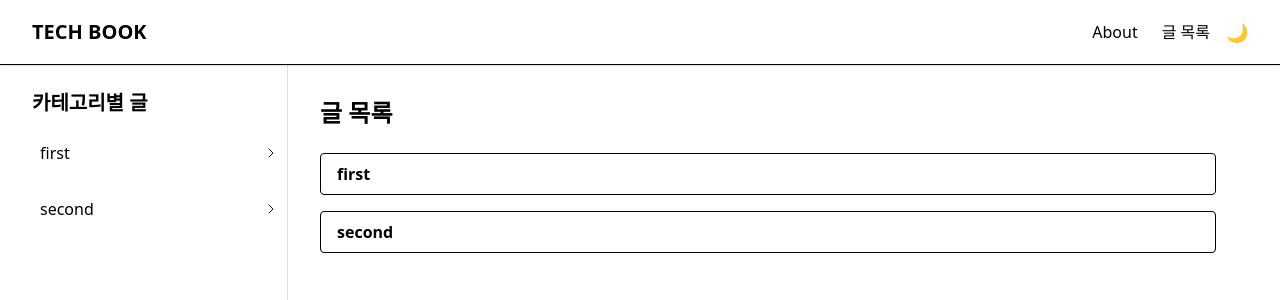
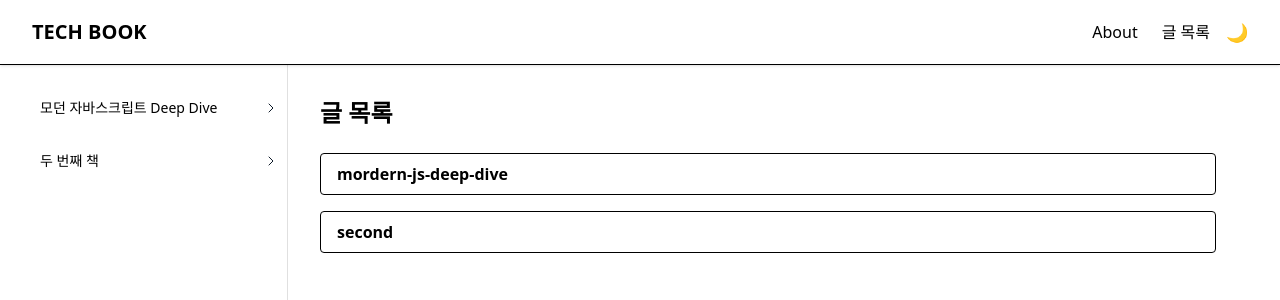
Before and after one commit to seonghoho/tech-book, a Next.js app: page / in a window 1280 px wide. Shown: the top 300 px of the page. Built offline with nearby package versions, Linux system fonts and the light colour scheme.

Commit message:
fix: category 한글로 표시하기 위한 객체 추가

```diff
--- a/src/components/Sidebar.tsx
+++ b/src/components/Sidebar.tsx
@@ -4,6 +4,7 @@ import Link from "next/link";
 import { PostMeta } from "@/lib/getPostsByCategory";
 import { useState, useRef } from "react";
 import { ChevronDownIcon, ChevronRightIcon } from "@/assets/svg";
+import { categoryMap } from "@/lib/categoryMap";
 
 type Props = {
   data: Record<string, PostMeta[]>;
@@ -19,16 +20,16 @@ export default function Sidebar({ data }: Props) {
 
   return (
     <div className="space-y-4">
-      <h2 className="text-xl font-bold mb-2">카테고리별 글</h2>
+      {/* <h2 className="text-lg font-bold mb-2">카테고리별 글</h2> */}
       {Object.entries(data).map(([category, posts]) => {
         const isOpen = openCategory === category;
         return (
-          <div key={category}>
+          <div key={category} className="text-[14px]">
             <button
               className="flex justify-between items-center w-full px-2 py-2 hover:bg-gray-100 dark:hover:bg-zinc-800 rounded text-left font-medium"
               onClick={() => toggleCategory(category)}
             >
-              <span>{category}</span>
+              <span>{categoryMap[category] ?? category}</span>
               {isOpen ? (
                 <ChevronDownIcon className="w-4 h-4 text-[#0F1B2A] dark:text-white" />
               ) : (
@@ -41,7 +42,7 @@ export default function Sidebar({ data }: Props) {
                 height: isOpen
                   ? `${
                       (ref.current?.scrollHeight &&
-                        ref.current?.scrollHeight * posts.length + 15) ||
+                        ref.current?.scrollHeight * posts.length) ||
                       0
                     }px`
                   : "0px",
@@ -49,16 +50,16 @@ export default function Sidebar({ data }: Props) {
             >
               <ul
                 ref={ref}
-                className="mt-1 space-y-1 pl-4 border-l border-border"
+                className="mt-1 ml-4 space-y-1 border-l border-border"
               >
                 {posts.map((post) => (
-                  <li key={post.slug}>
-                    <Link href={`/posts/${post.slug}`}>
-                      <span className="hover:underline text-gray cursor-pointer">
+                  <Link key={post.slug} href={`/posts/${post.slug}`}>
+                    <li className="w-full py-2 cursor-pointer group hover:bg-slate-100 dark:hover:bg-zinc-800">
+                      <span className="pl-4 group-hover:underline text-gray">
                         {post.title}
                       </span>
-                    </Link>
-                  </li>
+                    </li>
+                  </Link>
                 ))}
               </ul>
             </div>
--- /dev/null
+++ b/src/lib/categoryMap.ts
@@ -0,0 +1,5 @@
+// 카테고리 목록을 한글로 변환하기 위한 목록
+export const categoryMap: Record<string, string> = {
+  "mordern-js-deep-dive": "모던 자바스크립트 Deep Dive",
+  second: "두 번째 책",
+};
```
Also changed, not shown: posts/mordern-js-deep-dive/first-post.md (renamed from posts/first/first-post.md), posts/mordern-js-deep-dive/second-post.md (renamed from posts/first/second-post.md).
